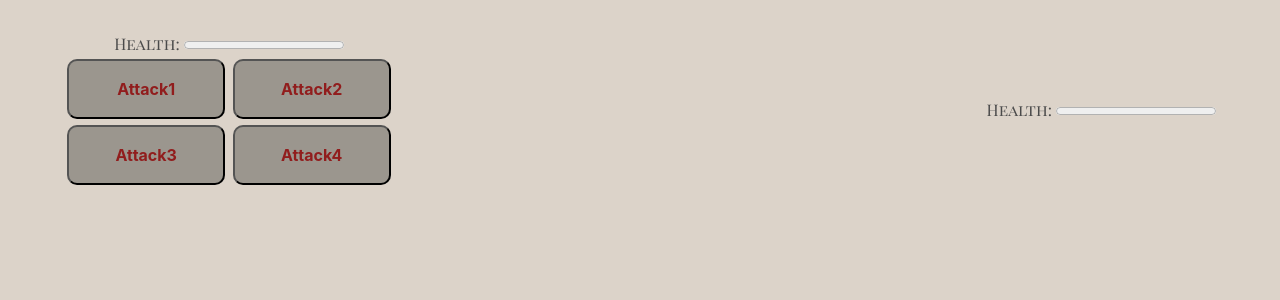
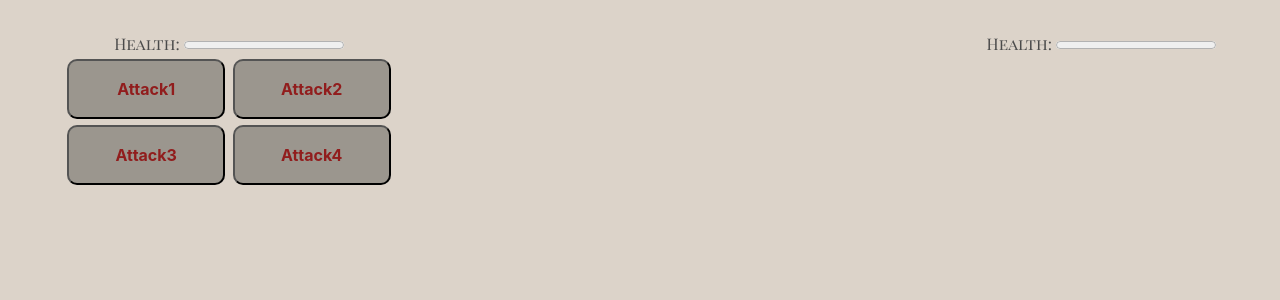
Before and after one commit to HurleySquared/bane-of-olympus, a Node project: template views/battle.handlebars in a window 1280 px wide. Shown: the part 334-634 px from the top of the page. Run offline with Node 20 templates, Linux system fonts and the light colour scheme; the template is opened without the code that fills it, so the values that code supplies are empty; some libraries are stand-ins or nearby versions; some web fonts are replaced.

Commit message:
forgot to fix alignment of boss

```diff
--- a/public/css/style.css
+++ b/public/css/style.css
@@ -58,7 +58,6 @@ div a:hover {
 #battle-field {
   display: flex;
   justify-content: center;
-  align-items: center;
   width: 100vw;
 }
 
```
